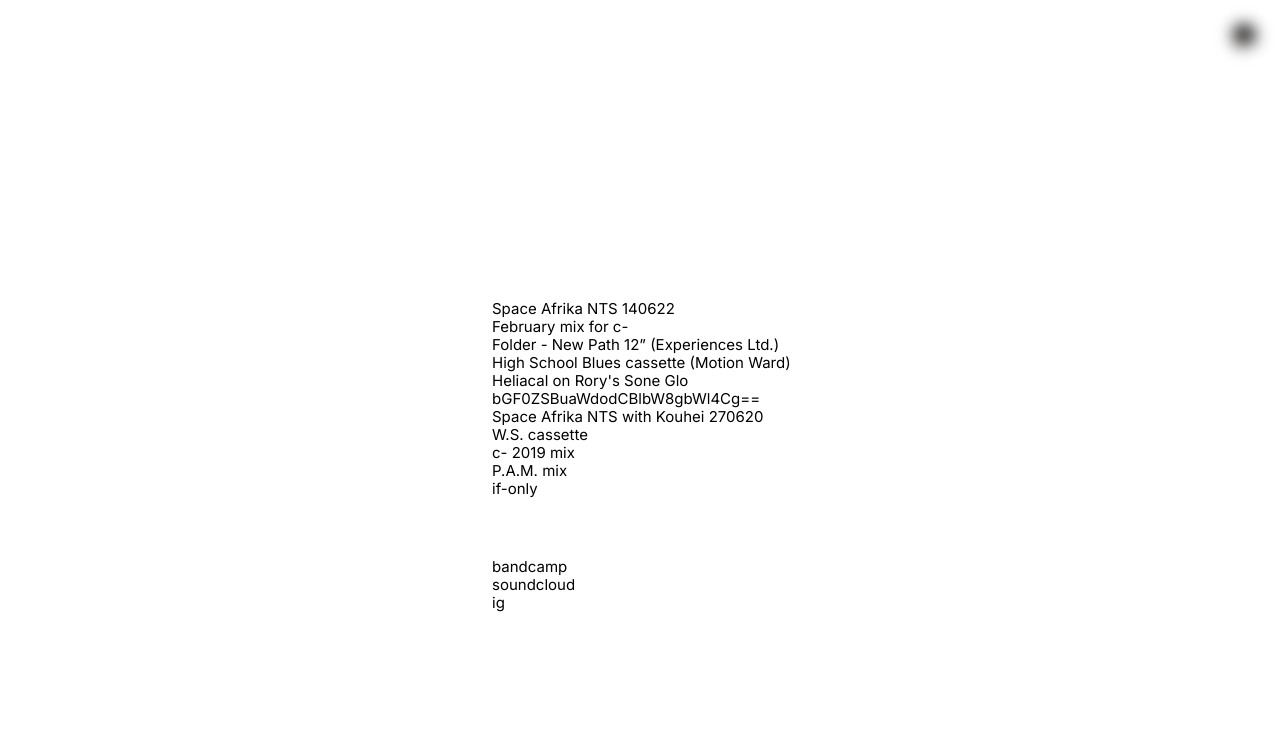
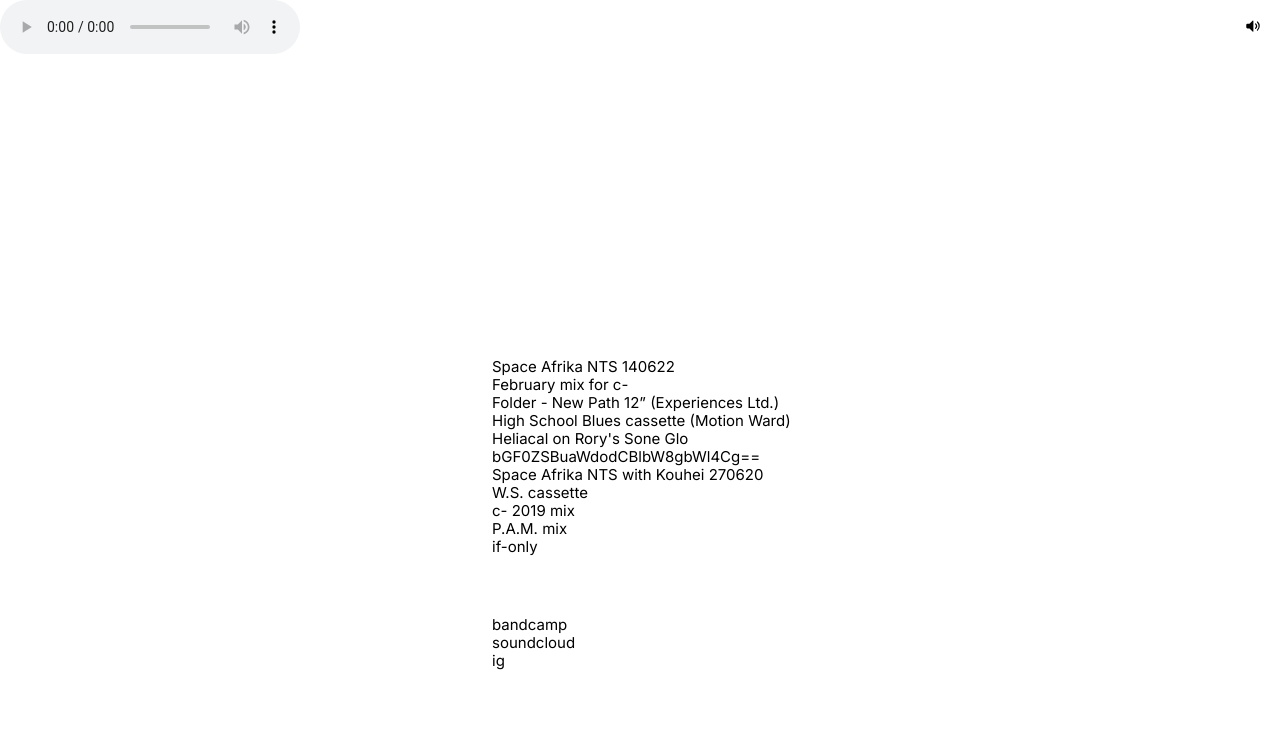
Before and after one commit to user175385803/nk, a website: page source/index.html in a window 1280 px wide. Shown: the top 748 px of the page. Drawn offline with nearby package versions, Linux system fonts and the light colour scheme; files that its build step writes are made by us from their sources.

Commit message:
add script

```diff
--- a/source/index.html
+++ b/source/index.html
@@ -9,12 +9,19 @@
   <link rel="preconnect" href="https://fonts.gstatic.com" crossorigin>
   <link href="https://fonts.googleapis.com/css2?family=Inter&display=swap" rel="stylesheet">
   <link rel="stylesheet" href="./css/style.min.css">
-  <link rel="manifest" href="./manifest.webmanifest">
 </head>
 
 <body>
+  <audio class="audio-controls" controls loop autoplay src="audio/bg-music.mp3"></audio>
   <div class="page__wrapper">
-    <img class="play-button" src="./img/blurred-player-button.png" alt="Play-button.">
+    <button class="audio__on-icon">
+      <span class="audio__off visually-hidden"></span>
+      <svg fill="#000000" width="20" height="20" viewBox="-2.5 0 19 19" xmlns="http://www.w3.org/2000/svg"
+        class="cf-icon-svg">
+        <path
+          d="M7.365 4.785v9.63c0 .61-.353.756-.784.325l-2.896-2.896H1.708A1.112 1.112 0 0 1 .6 10.736V8.464a1.112 1.112 0 0 1 1.108-1.108h1.977L6.581 4.46c.43-.43.784-.285.784.325zm2.468 7.311a3.53 3.53 0 0 0 0-4.992.554.554 0 0 0-.784.784 2.425 2.425 0 0 1 0 3.425.554.554 0 1 0 .784.783zm1.791 1.792a6.059 6.059 0 0 0 0-8.575.554.554 0 1 0-.784.783 4.955 4.955 0 0 1 0 7.008.554.554 0 1 0 .784.784z" />
+      </svg>
+    </button>
 
     <ul class="list list--links">
       <li>
--- a/source/js/script.js
+++ b/source/js/script.js
@@ -0,0 +1,8 @@
+const soundToggle = document.querySelector('.audio__on-icon');
+const audioControls = document.querySelector('.audio-controls');
+const soundOffToggle = document.querySelector('.audio__off');
+
+soundToggle.addEventListener('click', function () {
+  audioControls.muted = true;
+  soundOffToggle.classList.remove('visually-hidden');
+});
--- /dev/null
+++ b/source/sass/blocks/audio.scss
@@ -0,0 +1,20 @@
+@import "../general/variables.scss";
+
+.audio__on-icon {
+  position: fixed;
+  top: 15px;
+  right: 11px;
+  background-color: transparent;
+  border: none;
+  cursor: pointer;
+}
+
+.audio__off {
+  position: fixed;
+  top: 19px;
+  right: 19px;
+  width: 7px;
+  height: 14px;
+  background-color: $color-white;
+  content: "";
+}
--- a/source/sass/blocks/play-button.scss
+++ /dev/null
@@ -1,18 +0,0 @@
-@import "../general/variables.scss";
-
-.play-button {
-  width: 25px;
-  height: 25px;
-  position: fixed;
-  top: 20px;
-  right: 20px;
-  filter: blur(8px);
-  -webkit-filter: blur(8px);
-
-  @media (min-width: $tablet-width) {
-    width: 28px;
-    height: 28px;
-    top: 22px;
-    right: 22px;
-  }
-}
--- a/source/sass/style.scss
+++ b/source/sass/style.scss
@@ -5,6 +5,6 @@
 // blocks
 @import "./blocks/page.scss";
 @import "./blocks/list.scss";
-@import "./blocks/play-button.scss";
+@import "./blocks/audio.scss";
 @import "./blocks/picture.scss";
 @import "./blocks/contact.scss";
```
Also changed, not shown: gulpfile.js (+9 -0 lines), source/img/audio-on-icon.svg (added), source/img/blurred-player-button.png (deleted).
